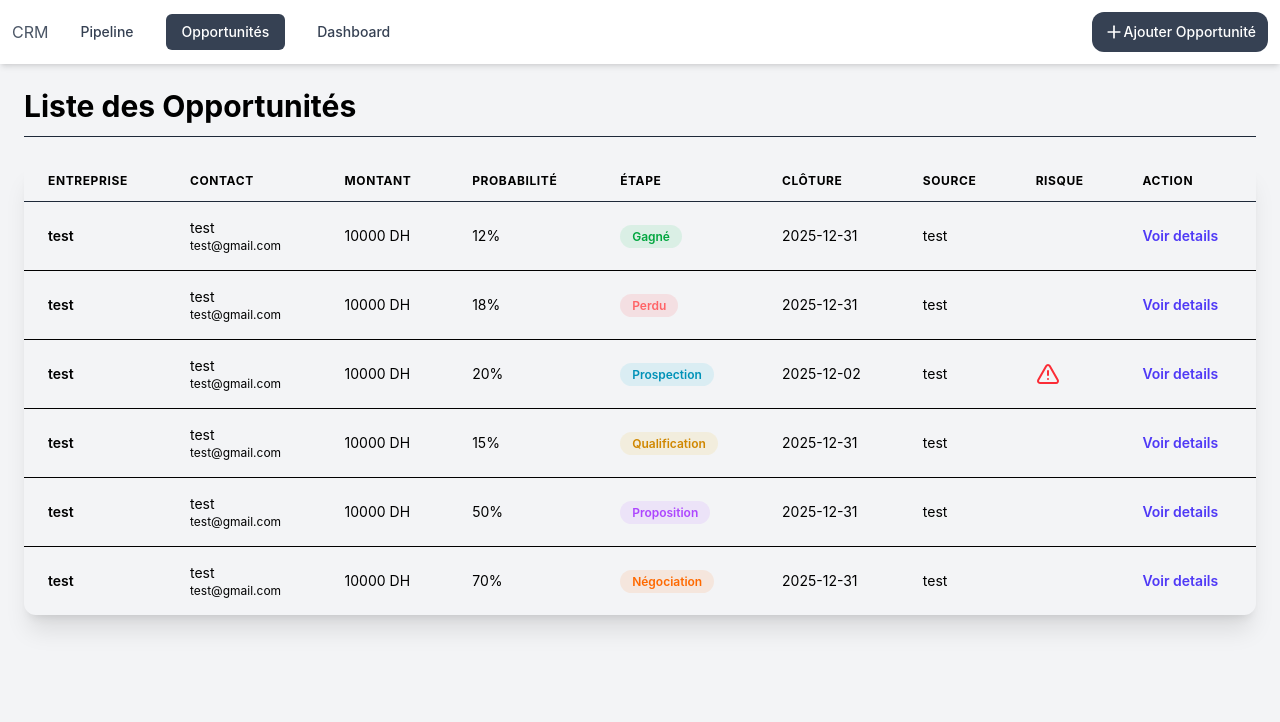
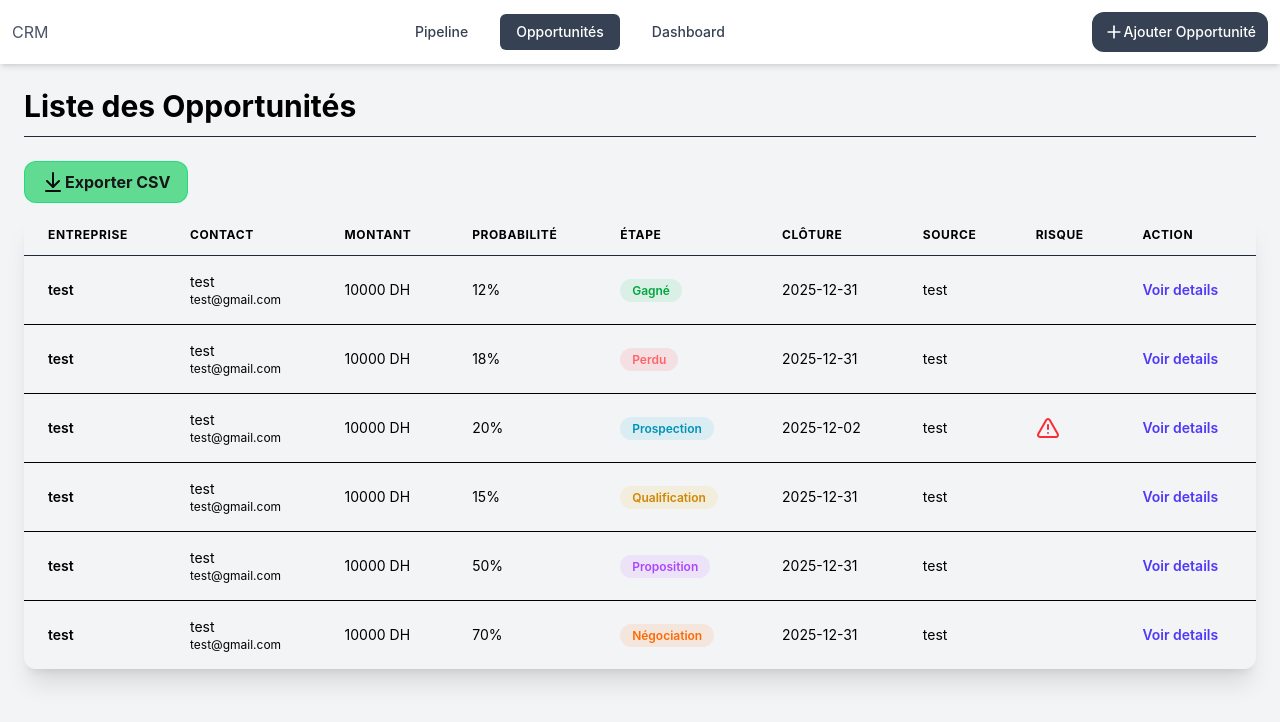
Before and after one commit to anas-ero/crm, a React (Vite) app: page /opportunities in a window 1280 px wide. Shown: the top 722 px of the page. Built offline with nearby package versions, Linux system fonts and the light colour scheme.

Commit message:
exportToCsv added

```diff
--- a/src/components/Navbar.jsx
+++ b/src/components/Navbar.jsx
@@ -13,12 +13,15 @@ const Navbar = () => {
     return (
         <nav className='bg-white text-gray-600 shadow-md'>
             <div className='flex justify-between items-center p-3'>
+                <div>
+                    <Link to="/">CRM</Link>
+                </div>
                 <div className='flex gap-4 items-center '>
-                    <Link to="/">CRM</Link>
                     <NavLink to="/pipeline" className={({isActive}) => `${baseClasses} ${isActive ? activeClasses : inactiveClasses} hidden sm:block`}> Pipeline</NavLink>
                     <NavLink to="/opportunities" className={({isActive}) => `${baseClasses} ${isActive ? activeClasses : inactiveClasses} hidden sm:block`}> Opportunités</NavLink>
                     <NavLink to="/dashboard" className={({isActive}) => `${baseClasses} ${isActive ? activeClasses : inactiveClasses} hidden sm:block`}> Dashboard</NavLink>
                 </div>
+
                 <div className='flex items-center gap-2'>
                     <button type="button" className="flex items-center transition text-white bg-gray-700 hover:bg-gray-700 focus:ring-4 focus:outline-none focus:ring-gray-300 dark:focus:ring-gray-800 font-medium rounded-base text-sm px-3 py-2.5 text-center leading-5">
                         <Link to="/opportunities/ajouter" className='flex items-center'>
--- /dev/null
+++ b/src/func/exportToCsv.js
@@ -0,0 +1,34 @@
+export function exportToCsv(filename, rows) {
+  if (!rows || rows.lenght === 0);
+
+  const headers = Object.keys(rows[0]);
+
+  const csvContent = [
+    headers.join(","),
+    ...rows.map((row) =>
+      headers
+        .map((field) => {
+          const value = row[field] ?? "";
+          // escape quotes
+          return `"${String(value).replace(/"/g, '""')}"`;
+        })
+        .join(",")
+    ),
+  ].join("\n");
+
+  // create trigger download
+  const csvWithBom = "\uFEFF" + csvContent;
+  const blob = new Blob([csvWithBom], {
+    type: "text/csv;charset=utf-8;",
+  });
+  const url = URL.createObjectURL(blob);
+
+  const link = document.createElement("a");
+  link.href = url;
+  link.setAttribute("download", filename);
+  document.body.appendChild(link);
+  link.click();
+
+  document.body.removeChild(link);
+  URL.revokeObjectURL(url);
+}
--- a/src/pages/Opportunity.jsx
+++ b/src/pages/Opportunity.jsx
@@ -5,17 +5,33 @@ import StageBadge from "../components/StageBadge.jsx";
 import { Th } from "../components/Th.jsx";
 import Td from "../components/Td.jsx";
 import { Link } from "react-router-dom";
+import { ArrowDownToLine } from "lucide-react";
+import { exportToCsv } from "../func/exportToCsv.js";
 
 const Opportunity = () => {
+  const [isMobile, setIsMobile] = React.useState(false);
+  if(window !== window.length > 650) {
+
+  }
   const opportunities = useSelector((state) => state.opportunity.opportunities);
+  const displayedOpportunities = opportunities;
   return (
     <div className="p-6 min-h-screen">
       <h1 className="text-3xl font-bold border-b border-gray-800 pb-3 mb-6 text-black">
         Liste des Opportunités
       </h1>
-
+      <button
+        onClick={() => exportToCsv("opportunites.csv", displayedOpportunities)}
+        className="border px-4 py-2 flex bg-green-500/60 border-green-400/70 text-md font-bold mb-3 text-neutral-900 cursor-pointer rounded-base"
+      >
+        <ArrowDownToLine color="#0d0d0d" />
+        Exporter CSV
+      </button>
       <div className="rounded-xl shadow-xl overflow-hidden">
         <div className="overflow-x-auto">
+          {isMobile ? (
+            alert("change to desktop")
+          ) : (
             <table className="min-w-full divide-y divide-gray-800 ">
               <thead className="text-center">
                 <tr className="text-center">
@@ -34,7 +50,8 @@ const Opportunity = () => {
               <tbody className="divide-y ">
                 {opportunities.map((opp) => {
                   const isRisk =
-                  new Date(opp.closeDate) < new Date() && opp.stage !== "Gagné";
+                    new Date(opp.closeDate) < new Date() &&
+                    opp.stage !== "Gagné";
 
                   return (
                     <tr key={opp.id} className="hover:bg-gray-300 transition">
@@ -71,6 +88,7 @@ const Opportunity = () => {
                 })}
               </tbody>
             </table>
+          )}
         </div>
 
         {/* Empty state */}
```
Lines whose indentation alone changed are shown as unchanged.
